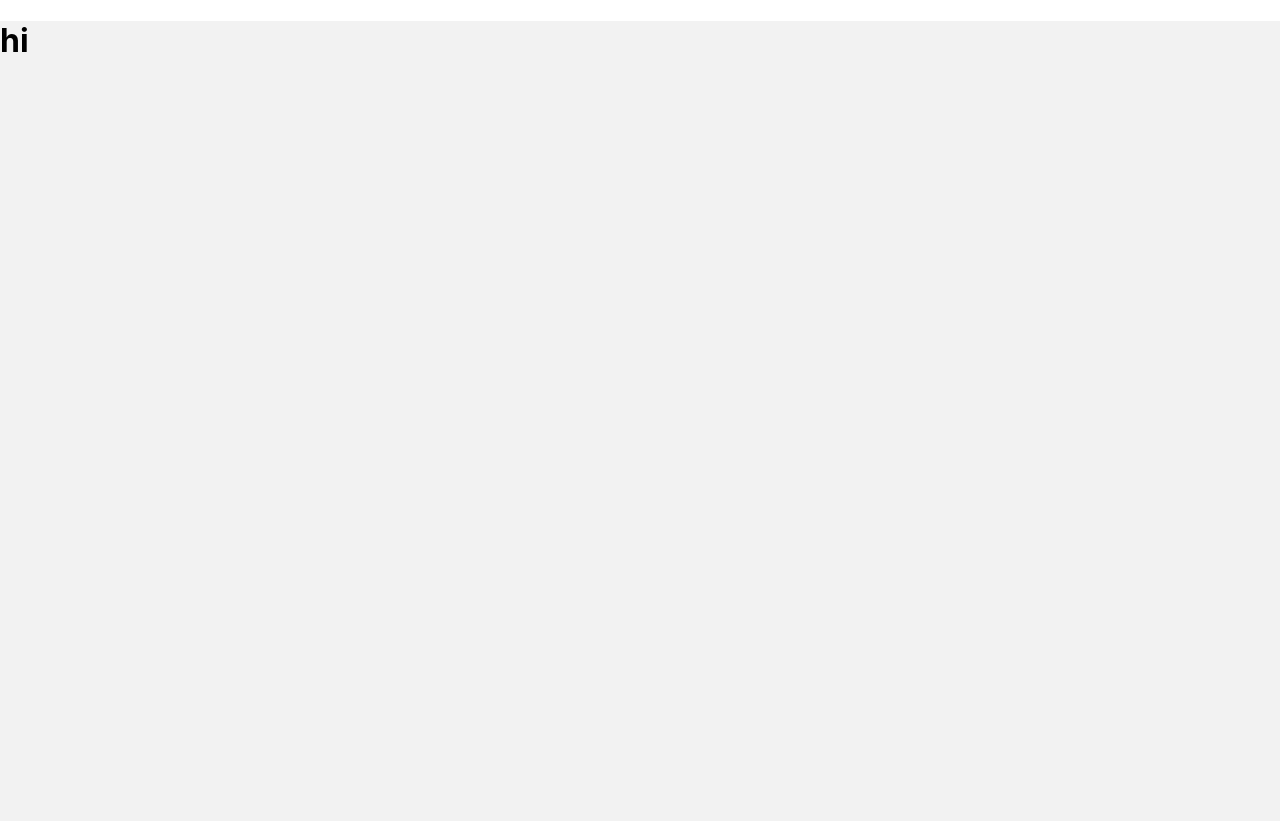
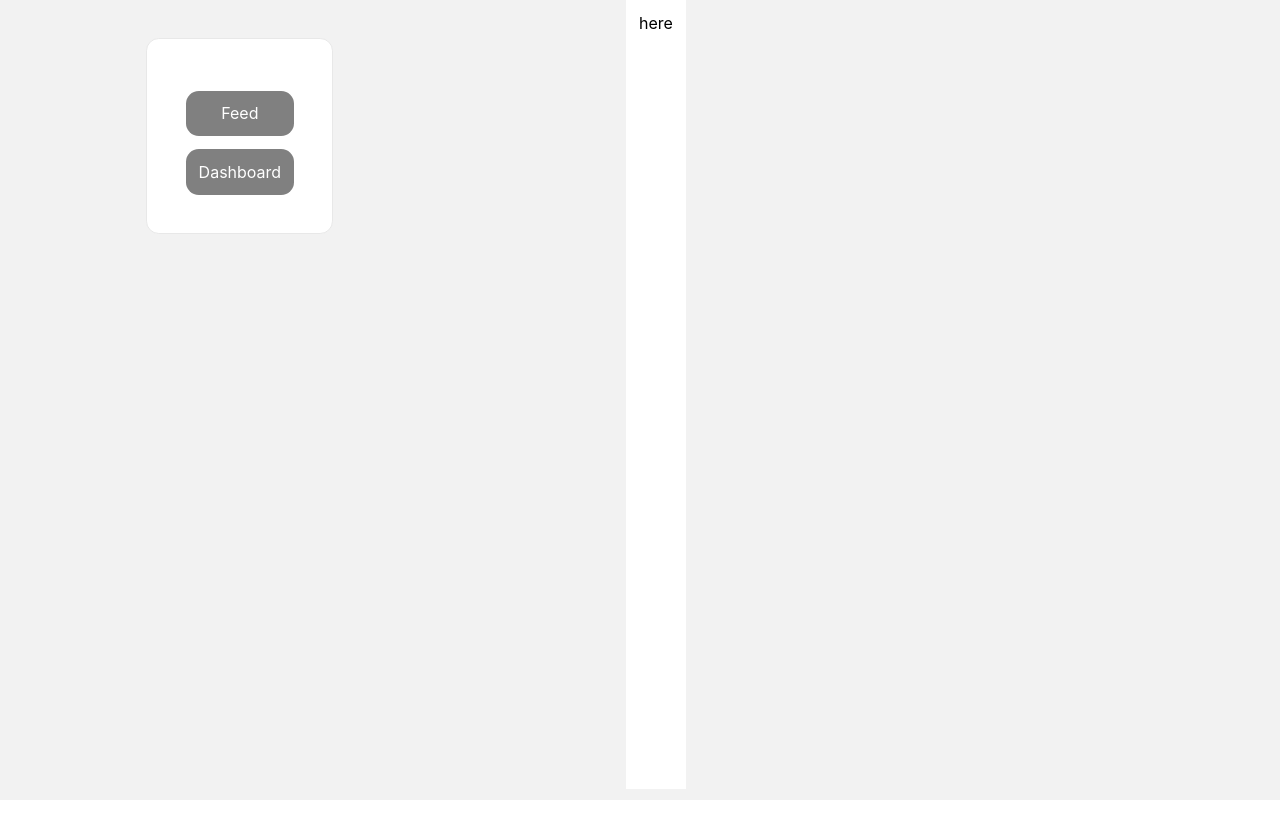
Before and after one commit to AmitKuntal/toast_beer, a React (Create React App) app: page /dashboard in a window 1280 px wide. After the commit the page ends 800 px from the top, so only its background shows below. Built offline with nearby package versions, Linux system fonts and the light colour scheme.

Commit message:
Feed and Dashboard route added

```diff
--- a/src/App.css
+++ b/src/App.css
@@ -33,11 +33,12 @@
   background-color: #F2F2F2;
   width: 100vw;
   height: 100vh;
+  display: flex;
+  justify-content: space-around;
 }
 
 .feed{
-  margin-left: 25vw;
-  margin-right: 25vw;
+  margin-right: 35vw;
   height: 97vh;
   overflow-x: auto;
   background-color: white;
@@ -93,6 +94,29 @@
   display: flex;
 }
 
+.nav{
+  margin-top: 3vw;
+  display: flex;
+  flex-flow: column;
+  background-color: white;
+  border: 1px solid #E8E8E8;
+  height: fit-content;
+  padding: 3vw;
+  border-radius: 1vw;
+}
+
+.navlink{
+  background-color: gray;
+  padding: 1vw;
+  margin-top: 1vw;
+  border-radius: 1vw;
+  color:white;
+  text-align: center;
+}
+
+a{
+  text-decoration: none;
+}
 
 
 
--- a/src/App.js
+++ b/src/App.js
@@ -1,10 +1,12 @@
 import './App.css';
-import Feed from './components/feed';
 import {
   BrowserRouter as Router,
   Switch,
   Route
 } from "react-router-dom";
+
+import Feed from './components/feed';
+import Dashboard from './components/dashboard';
 
 function App() {
   return (
@@ -15,7 +17,7 @@ function App() {
               <Feed />
             </Route>
             <Route path="/dashboard">
-              <h1>hi</h1>
+              <Dashboard />
             </Route>
           </Switch>
         </div>
--- a/src/components/beerfooter.jsx
+++ b/src/components/beerfooter.jsx
@@ -9,6 +9,10 @@ function BeerFooter(props){
         setLiked(!liked,props.likeBeer({like:props.likeCount + 1, id:props.id}))
 
     }
+
+    const commentBeer=()=>{
+
+    }
     return (
         <div className="controls">
             <span className="control">
@@ -18,7 +22,7 @@ function BeerFooter(props){
                 {props.likeCount}
                 </span>
             <span className="control">
-                <img src="https://cdn.onlinewebfonts.com/svg/img_571105.png" alt="comment" className="control" />
+                <img src="https://cdn.onlinewebfonts.com/svg/img_571105.png" alt="comment" className="control" onClick={commentBeer}/>
                 {props.comments.length}
             </span>
         </div>
--- /dev/null
+++ b/src/components/dashboard.jsx
@@ -0,0 +1,11 @@
+import Navigation from './navigation';
+export default function Dashboard(props){
+    return(
+        <>
+        <Navigation />
+        <div className="feed">
+            <span>here</span>
+        </div>
+        </>
+    )
+}
--- a/src/components/feed.jsx
+++ b/src/components/feed.jsx
@@ -1,6 +1,7 @@
 import React from 'react';
 import Beer from './beer';
 import {connect} from 'react-redux';
+import Navigation from './navigation'
 
 
 class Feed extends React.Component{
@@ -27,10 +28,13 @@ class Feed extends React.Component{
 
     render(){
         return(
+            <>
+            <Navigation />
             <div className="feed">
                 {this.props.beers.map((beer, index)=>{
                 return <Beer key={index} beer={beer}/>})}
             </div>
+            </>
         )
     }
 }
--- /dev/null
+++ b/src/components/navigation.jsx
@@ -0,0 +1,15 @@
+import {Link} from 'react-router-dom';
+
+export default function Navigation(props){
+    return (
+        <div className="nav">
+            <Link to="/" className="navlink">
+                <span >Feed</span>
+            </Link>
+            <Link to="/dashboard" className="navlink">
+                <span >Dashboard</span>
+            </Link>
+        </div>
+
+    )
+}
```
Also changed, not shown: src/components/commentModel.jsx (added, +20 -0 lines).
